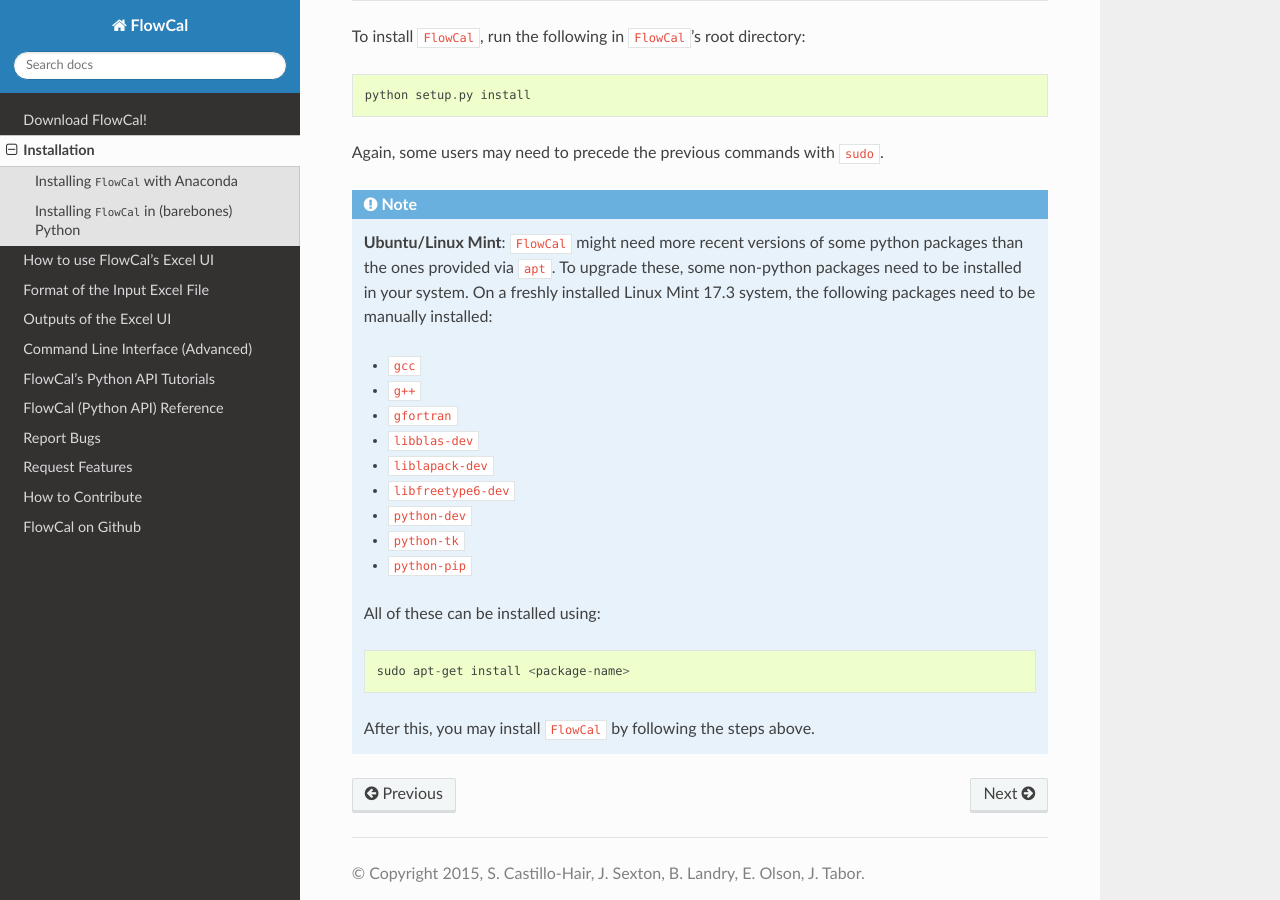
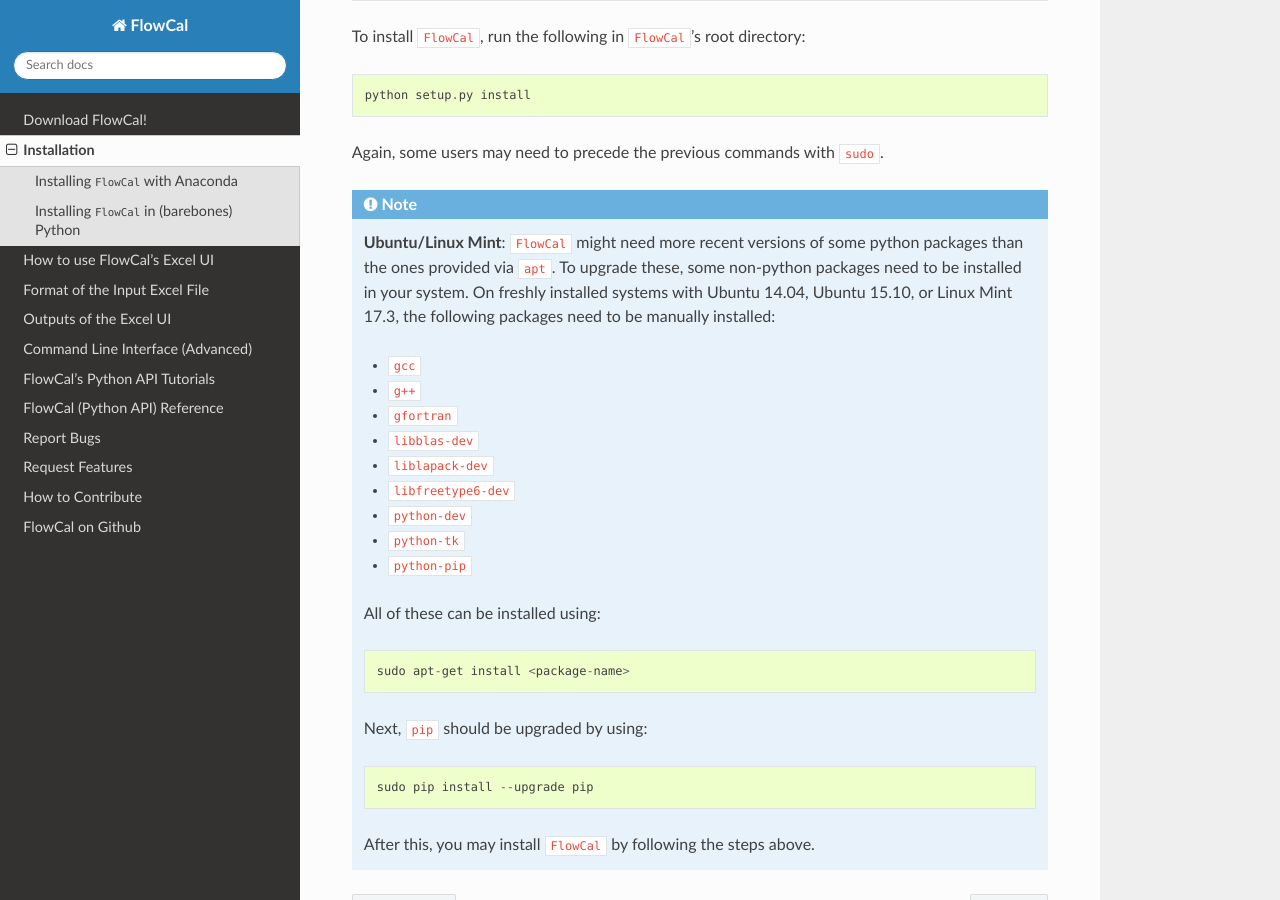
Before and after one commit to taborlab/FlowCal, a Sphinx documentation site: the page built from doc/installation.rst, in a window 1280 px wide and 900 px high, scrolled down 2117 px. Built offline with Sphinx 7.4.7 and the Read the Docs theme 2.0.0, drawn with Linux system fonts in a browser that asks for light colours; the version number could not be read and is left out.

Commit message:
Made minor additions to linux installation instructions.

```diff
--- a/doc/installation.rst
+++ b/doc/installation.rst
@@ -51,7 +51,7 @@
 Again, some users may need to precede the previous commands with ``sudo``.
 
 .. note::
-	**Ubuntu/Linux Mint**: ``FlowCal`` might need more recent versions of some python packages than the ones provided via ``apt``. To upgrade these, some non-python packages need to be installed in your system. On a freshly installed Linux Mint 17.3 system, the following packages need to be manually installed:
+	**Ubuntu/Linux Mint**: ``FlowCal`` might need more recent versions of some python packages than the ones provided via ``apt``. To upgrade these, some non-python packages need to be installed in your system. On freshly installed systems with Ubuntu 14.04, Ubuntu 15.10, or Linux Mint 17.3, the following packages need to be manually installed:
 
 	* ``gcc``
 	* ``g++``
@@ -67,4 +67,8 @@
 
 		sudo apt-get install <package-name>
 
+	Next, ``pip`` should be upgraded by using::
+
+		sudo pip install --upgrade pip
+
 	After this, you may install ``FlowCal`` by following the steps above.
```
